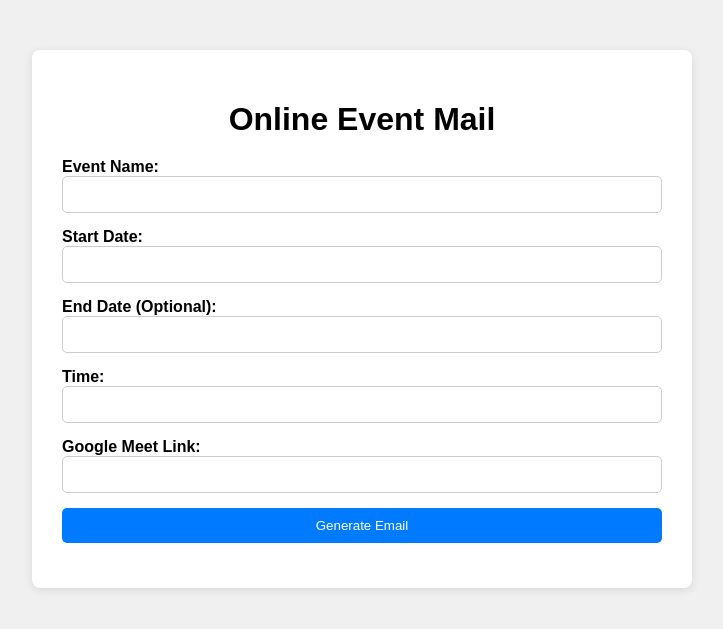
After one commit to Sareeka61/Email-Generator-for-CSITAN-Pokhara, a Flask app: page /online_event_form in a window 1280 px wide. The commit adds this page. Shown: the top 629 px of the page, without its empty margins (278-1001 px from the left). Run offline with Flask 3, Linux system fonts and the light colour scheme.

Commit message:
Addition of online and offline event mail options

```diff
--- a/app.py
+++ b/app.py
@@ -1,21 +1,39 @@
-from flask import Flask, request, render_template
+from flask import Flask, request, render_template, redirect, url_for
 from mail import generate_email  # Import the generate_email function
 
 app = Flask(__name__)
 
 @app.route('/')
 def index():
-    return render_template('form.html')
+    return render_template('index.html')
+
+@app.route('/select_event_type', methods=['POST'])
+def select_event_type():
+    event_type = request.form['event_type']
+    if event_type == 'online':
+        return redirect(url_for('online_event_form'))
+    else:
+        return redirect(url_for('offline_event_form'))
+
+@app.route('/online_event_form')
+def online_event_form():
+    return render_template('online_form.html')
+
+@app.route('/offline_event_form')
+def offline_event_form():
+    return render_template('offline_form.html')
 
 @app.route('/generate', methods=['POST'])
 def generate():
     event_name = request.form['event_name']
     start_date = request.form['start_date']
-    end_date = request.form.get('end_date', '')
-    venue = request.form['venue']
+    end_date = request.form.get('end_date', '')  # Use .get() to handle missing 'end_date'
+    venue = request.form.get('venue', '')  # Venue might not be needed for online events
     time = request.form['time']
+    event_type = request.form['event_type']
+    meet_link = request.form.get('meet_link', '')  # Get the Google Meet link for online events
 
-    email = generate_email(event_name, start_date, end_date, venue, time)
+    email = generate_email(event_name, start_date, end_date, venue, time, event_type, meet_link)
     return email
 
 if __name__ == '__main__':
--- /dev/null
+++ b/static/online_form.css
@@ -0,0 +1,55 @@
+/* Global styles */
+body {
+    font-family: Arial, sans-serif;
+    margin: 0;
+    padding: 0;
+    background-color: #f0f0f0;
+}
+
+.container {
+    max-width: 600px;
+    margin: 50px auto;
+    padding: 30px;
+    background-color: #fff;
+    border-radius: 8px;
+    box-shadow: 0 2px 10px rgba(0, 0, 0, 0.1);
+}
+
+h1 {
+    text-align: center;
+    margin-bottom: 20px;
+}
+
+form {
+    display: flex;
+    flex-direction: column;
+}
+
+label {
+    font-weight: bold;
+    margin-bottom: 5px;
+}
+
+input[type="text"],
+button {
+    padding: 10px;
+    margin-bottom: 15px;
+    border: 1px solid #ccc;
+    border-radius: 5px;
+}
+
+input[type="text"] {
+    width: calc(100% - 22px); /* Adjust as needed */
+}
+
+button {
+    background-color: #007bff;
+    color: #fff;
+    border: none;
+    cursor: pointer;
+    transition: background-color 0.3s ease;
+}
+
+button:hover {
+    background-color: #0056b3;
+}
--- /dev/null
+++ b/templates/online_form.html
@@ -0,0 +1,38 @@
+<!doctype html>
+<html lang="en">
+<head>
+    <meta charset="utf-8">
+    <meta name="viewport" content="width=device-width, initial-scale=1, shrink-to-fit=no">
+    <title>Online Event Form</title>
+    <link rel="stylesheet" href="../static/online_form.css">
+</head>
+<body>
+    <div class="container">
+        <h1>Online Event Mail</h1>
+        <form action="/generate" method="post">
+            <input type="hidden" name="event_type" value="online">
+            <div>
+                <label for="event_name">Event Name:</label>
+                <input type="text" id="event_name" name="event_name" required>
+            </div>
+            <div>
+                <label for="start_date">Start Date:</label>
+                <input type="text" id="start_date" name="start_date" required>
+            </div>
+            <div>
+                <label for="end_date">End Date (Optional):</label>
+                <input type="text" id="end_date" name="end_date">
+            </div>
+            <div>
+                <label for="time">Time:</label>
+                <input type="text" id="time" name="time" required>
+            </div>
+            <div>
+                <label for="meet_link">Google Meet Link:</label>
+                <input type="text" id="meet_link" name="meet_link" required>
+            </div>
+            <button type="submit">Generate Email</button>
+        </form>
+    </div>
+</body>
+</html>
```
Also changed, not shown: mail.py (+11 -3 lines), static/offline_form.css (added, +55 -0 lines), static/style.css (renamed from templates/style.css, +17 -21 lines), templates/index.html (added, +25 -0 lines), templates/offline_form.html (renamed from templates/form.html, +4 -3 lines).
